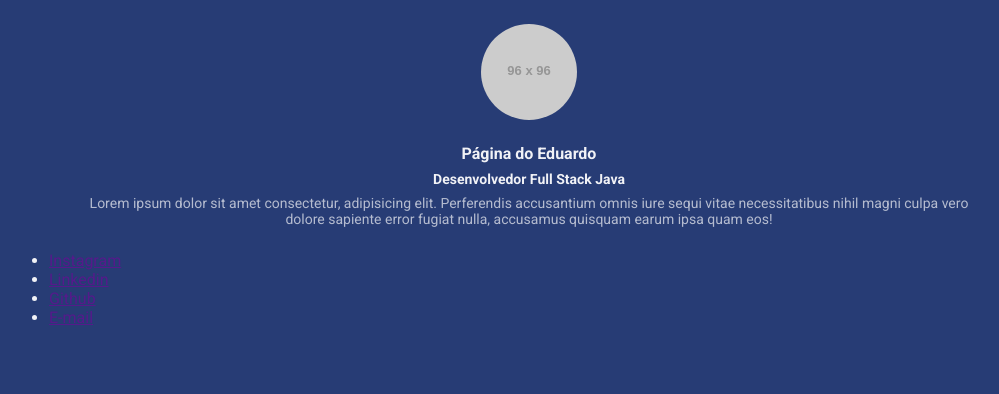
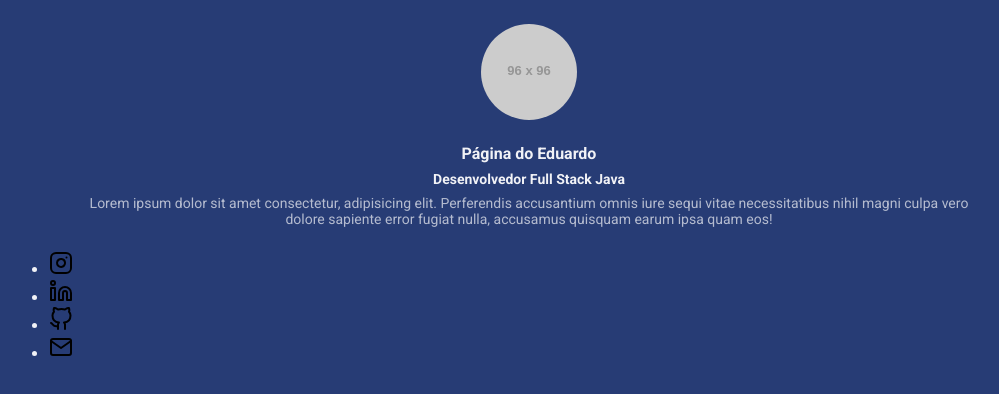
Before and after one commit to AsrielDreemurrGM/Modulo17_LESS, a website: page index.html in a window 1280 px wide. Shown: the whole page, without its empty margins (111-1110 px from the left). Drawn offline with nearby package versions, Linux system fonts and the light colour scheme; files that its build step writes are made by us from their sources; placeholder pictures from the web are drawn by us.

Commit message:
Aplicado Ícones Para os Botões
- Ícones do Site feathericons.com;
- Substituído Texto Pelos Ícones Baixados;

```diff
--- a/index.html
+++ b/index.html
@@ -23,10 +23,18 @@
         </header>
         <nav>
             <ul>
-                <li><a href="">Instagram</a></li>
-                <li><a href="">Linkedin</a></li>
-                <li><a href="">Github</a></li>
-                <li><a href="">E-mail</a></li>
+                <li><a href="">
+                    <img src="./src/images/instagram.svg" alt="Logo do Instagram">
+                </a></li>
+                <li><a href="">
+                    <img src="./src/images/linkedin.svg" alt="Logo do Linkedin">
+                </a></li>
+                <li><a href="">
+                    <img src="./src/images/github.svg" alt="Logo do Github">
+                </a></li>
+                <li><a href="">
+                    <img src="./src/images/mail.svg" alt="Logo do Email">
+                </a></li>
             </ul>
         </nav>
     </div>
```
Also changed, not shown: src/images/github.svg (added), src/images/instagram.svg (added), src/images/linkedin.svg (added), src/images/mail.svg (added).
